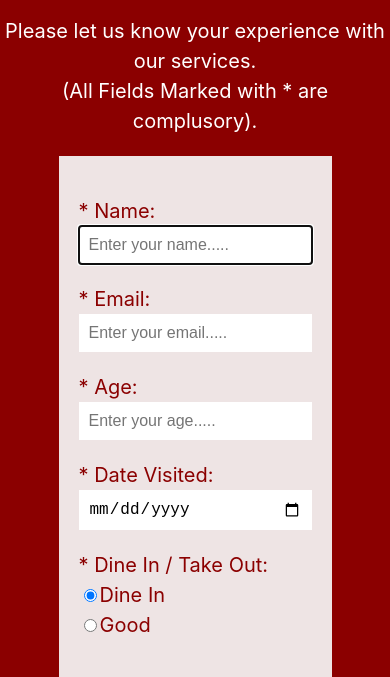
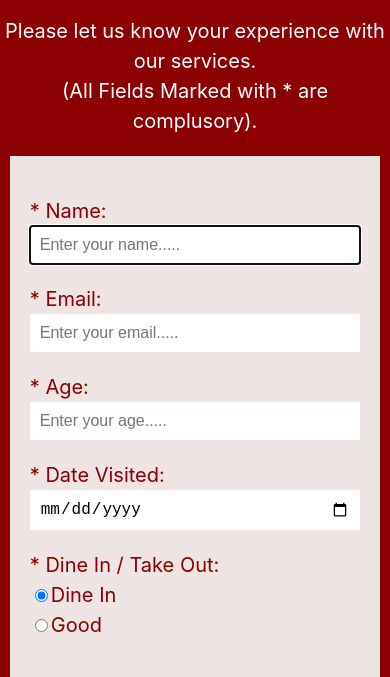
Before and after one commit to Noble-247/Restaurant-Evaluation-Survey, a plain HTML site: page index.html in a window 390 px wide. Shown: the part 128-805 px from the top of the page. Drawn offline with Linux system fonts and the light colour scheme.

Commit message:
Added the POST submit method, and media queries

```diff
--- a/index.html
+++ b/index.html
@@ -13,8 +13,9 @@
     <h1 id="title">
         Restaurant Evaluation Survey
     </h1>
-    <p id="description">Please let us know your experience with our services. <br> (All Fields Marked with * are complusory).</p>
-    <form action="#" method="GET" id="survey-form">
+    <p id="description">Please let us know your experience with our services. <br> (All Fields Marked with * are complusory).
+    </p>
+    <form action="#" method="POST" id="survey-form">
         <div class="form-record">
             <div class="label">
                 <label id="name-label" for="name">* Name: </label>
@@ -157,7 +158,8 @@
                         <input type="checkbox" name="services-to-be-added" id="car-wash" value="car-wash"> <label for="car-wash">Car Wash</label>
                     </li>
                     <li class="checkbox">
-                        <input type="checkbox" name="services-to-be-added" id="viewing-center" value="viewing-center"> <label for="viewing-center">Viewing Center</label>
+                        <input type="checkbox" name="services-to-be-added" id="viewing-center" value="viewing-center">
+                        <label for="viewing-center">Viewing Center</label>
                     </li>
                     <li class="checkbox">
                         <input type="checkbox" name="services-to-be-added" id="bar" value="bar"> <label for="bar">Bar</label>
--- a/style.css
+++ b/style.css
@@ -136,6 +136,9 @@ button:hover {
 /*=======================Media Queries========================*/
 
 @media screen and (max-width: 900px) {
+    form#survey-form {
+        width: 90%;
+    }
     div.form-record {
         flex-flow: column;
     }
@@ -164,4 +167,7 @@ button:hover {
     select {
         width: 100%;
     }
+    form#survey-form {
+        width: 95%;
+    }
 }
```
Lines whose indentation alone changed are shown as unchanged.
